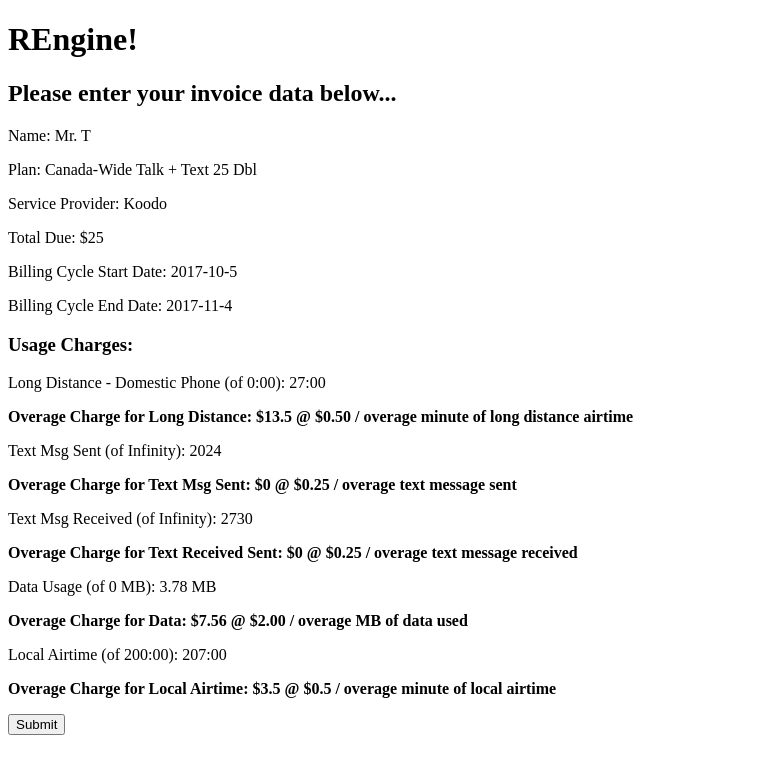
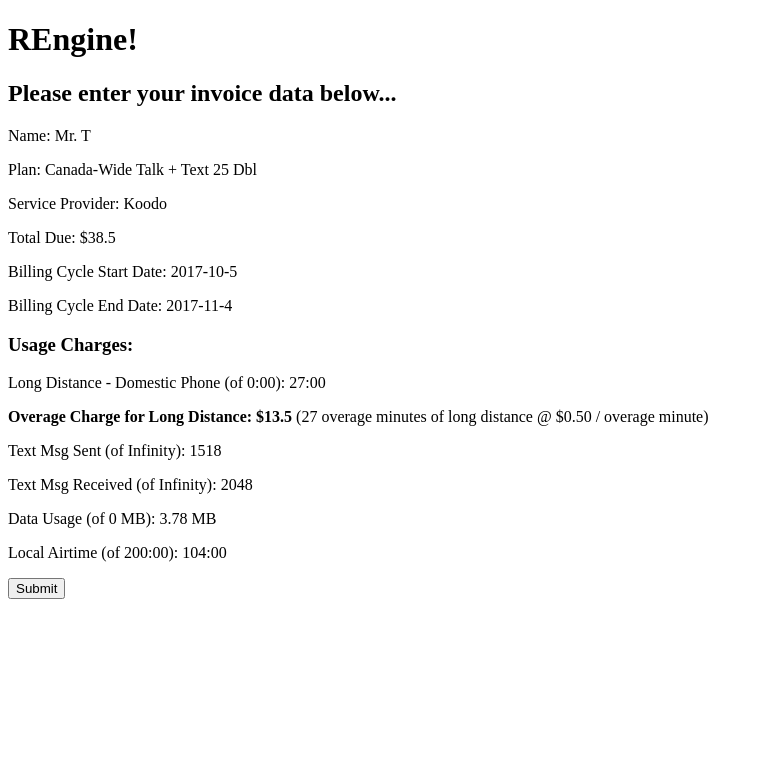
Before and after one commit to KevinHardy-Cooper/REngine, a React app in the folder src/: page / in a window 1280 px wide. Shown: the top 774 px of the page, without its empty margins (0-763 px from the left). Built offline with nearby package versions, Linux system fonts and the light colour scheme.

Commit message:
made a db connector for mysql db, made some improvements to nomenclature and ternary operators for info being presented to user

```diff
--- a/src/App.jsx
+++ b/src/App.jsx
@@ -60,10 +60,6 @@
     this.plan = 'Canada-Wide Talk + Text 25 Dbl';
     this.servProv = 'Koodo';
 
-    // Final charge
-    // This will change depending the invoice
-    this.totalDue = 25;
-
     // Billing cycle
     // This will change depending on the billing cycle
     var d = new Date();
@@ -75,33 +71,38 @@
     this.longDistanceAllowed = 0;
     this.textMsgSentAllowed = Number.POSITIVE_INFINITY;
     this.textMsgReceivedAllowed = Number.POSITIVE_INFINITY;
-    this.dataUsageAllowed = 0
+    this.dataAllowed = 0
     this.localAirtimeAllowed = 200;
 
     // Usages
     // This will change depending on the usage
-    this.longDistance = Math.round(Math.random() * 50);
-    this.textMsgSent = Math.round(Math.random() * 4000);
-    this.textMsgReceived = Math.round(Math.random() * 4000);
+    this.longDistanceUsage = Math.round(Math.random() * 50);
+    this.textMsgSentUsage = Math.round(Math.random() * 3000);
+    this.textMsgReceivedUsage = Math.round(Math.random() * 3000);
     this.dataUsage = Math.round(Math.random() * 10 * Math.pow(10, 2))/Math.pow(10,2);
-    this.localAirtime = Math.round(Math.random() * 500);
+    this.localAirtimeUsage = Math.round(Math.random() * 250);
 
     // Usage charges
     // This will change depending on the usage and the charges
-    var potentialLongDistanceOverage = this.longDistance - this.longDistanceAllowed;
-    this.longDistanceCharge = potentialLongDistanceOverage > 0 ? potentialLongDistanceOverage * 0.50 : 0;
+    this.potentialLongDistanceOverage = this.longDistanceUsage - this.longDistanceAllowed;
+    this.longDistanceCharge = this.potentialLongDistanceOverage > 0 ? this.potentialLongDistanceOverage * 0.50 : 0;
 
-    var potentialTextMsgSentOverage = this.textMsgSent - this.textMsgSentAllowed;
-    this.textMsgSentCharge = this.textMsgSentAllowed != Number.POSITIVE_INFINITY ? potentialTextMsgSentOverage * 0.25 : 0;
+    this.potentialTextMsgSentOverage = this.textMsgSentUsage - this.textMsgSentAllowed;
+    this.textMsgSentCharge = this.textMsgSentAllowed != Number.POSITIVE_INFINITY ? this.potentialTextMsgSentOverage * 0.25 : 0;
 
-    var potentialTextMsgReceivedOverage = this.textMsgReceived - this.textMsgReceivedAllowed;
-    this.textMsgReceivedCharge = this.textMsgReceivedAllowed != Number.POSITIVE_INFINITY ? potentialTextMsgReceivedOverage * 0.25 : 0;
+    this.potentialTextMsgReceivedOverage = this.textMsgReceivedUsage - this.textMsgReceivedAllowed;
+    this.textMsgReceivedCharge = this.textMsgReceivedAllowed != Number.POSITIVE_INFINITY ? this.potentialTextMsgReceivedOverage * 0.25 : 0;
 
-    var potentialDataUsageOverage = this.dataUsage - this.dataUsageAllowed;
-    this.dataUsageCharge = potentialDataUsageOverage > 0 ? potentialDataUsageOverage * 2 : 0;
+    this.potentialDataOverage = this.dataUsage - this.dataUsageAllowed;
+    this.dataUsageCharge = this.potentialDataOverage > 0 ? this.potentialDataUsageOverage * 2 : 0;
 
-    var potentialLocalAirtimeOverage = this.localAirtime - this.localAirtimeAllowed;
-    this.localAirtimeCharge = potentialLocalAirtimeOverage > 0 ? potentialLocalAirtimeOverage * 0.5 : 0;
+    this.potentialLocalAirtimeOverage = this.localAirtimeUsage - this.localAirtimeAllowed;
+    this.localAirtimeCharge = this.potentialLocalAirtimeOverage > 0 ? this.potentialLocalAirtimeOverage * 0.5 : 0;
+
+    // Final charge
+    // This will change depending the invoice
+    var baseRate = 25;
+    this.totalDue = baseRate + this.longDistanceCharge + this.textMsgSentCharge + this.textMsgReceivedCharge + this.dataUsageCharge + this.localAirtimeCharge;
 
     this.state = {value: ''};
 
@@ -115,9 +116,9 @@
           + 'The total due was submitted: ' + this.totalDue + '.\n'
           + 'The start date was submitted: ' + this.startDate + '.\n'
           + 'The end date was submitted: ' + this.endDate + '.\n'
-          + 'The long distance usage charge was submitted: ' + this.longDistance + '.\n'
-          + 'The text messages sent charge was submitted: ' + this.textMsgSent + '.\n'
-          + 'The text messages received charge was submitted: ' + this.textMsgReceived + '.\n' + 'The local airtime usage charge was submitted: ' + this.localAirtime);
+          + 'The long distance usage charge was submitted: ' + this.longDistanceUsage + '.\n'
+          + 'The text messages sent charge was submitted: ' + this.textMsgSentUsage + '.\n'
+          + 'The text messages received charge was submitted: ' + this.textMsgReceivedUsage + '.\n' + 'The local airtime usage charge was submitted: ' + this.localAirtimeUsage);
     event.preventDefault();
   }
 
@@ -131,16 +132,27 @@
         <p>Billing Cycle Start Date: {this.startDate}</p>
         <p>Billing Cycle End Date: {this.endDate}</p>
         <h3>Usage Charges:</h3>
-        <p>Long Distance - Domestic Phone (of {this.longDistanceAllowed}:00): {this.longDistance}:00</p>
-        <p><strong>Overage Charge for Long Distance: ${this.longDistanceCharge} @ $0.50 / overage minute of long distance airtime</strong></p>
-        <p>Text Msg Sent (of {this.textMsgSentAllowed}): {this.textMsgSent}</p>
-        <p><strong>Overage Charge for Text Msg Sent: ${this.textMsgSentCharge} @ $0.25 / overage text message sent</strong></p>
-        <p>Text Msg Received (of {this.textMsgReceivedAllowed}): {this.textMsgReceived}</p>
-        <p><strong>Overage Charge for Text Received Sent: ${this.textMsgReceivedCharge} @ $0.25 / overage text message received</strong></p>
-        <p>Data Usage (of {this.dataUsageAllowed} MB): {this.dataUsage} MB</p>
-        <p><strong>Overage Charge for Data: ${this.dataUsageCharge} @ $2.00 / overage MB of data used</strong></p>
-        <p>Local Airtime (of {this.localAirtimeAllowed}:00): {this.localAirtime}:00</p>
-        <p><strong>Overage Charge for Local Airtime: ${this.localAirtimeCharge} @ $0.5 / overage minute of local airtime</strong></p>
+
+        {/*Long distance*/}
+        <p>Long Distance - Domestic Phone (of {this.longDistanceAllowed}:00): {this.longDistanceUsage}:00</p>
+        {this.potentialLongDistanceOverage > 0 ? <p><strong>Overage Charge for Long Distance: ${this.longDistanceCharge}</strong> ({this.potentialLongDistanceOverage} overage minutes of long distance @ $0.50 / overage minute)</p> : null}
+
+        {/*Text message sent*/}
+        <p>Text Msg Sent (of {this.textMsgSentAllowed}): {this.textMsgSentUsage}</p>
+        {this.potentialTextMsgSentOverage > 0 ? <p><strong>Overage Charge for Text Msg Sent: ${this.textMsgSentCharge}</strong> ({this.potentialTextMsgSentOverage} overage texts sent @ $0.25 / overage message)</p> : null}
+
+        {/*Text message received*/}
+        <p>Text Msg Received (of {this.textMsgReceivedAllowed}): {this.textMsgReceivedUsage}</p>
+        {this.potentialTextMsgReceivedOverage > 0 ? <p><strong>Overage Charge for Text Received Sent: ${this.textMsgReceivedCharge}</strong>({this.potentialTextMsgReceivedOverage} overage texts received @ $0.25 / overage message)</p> : null}
+
+        {/*Data usage*/}
+        <p>Data Usage (of {this.dataAllowed} MB): {this.dataUsage} MB</p>
+        {this.potentialDataUsageOverage > 0 ? <p><strong>Overage Charge for Data: ${this.dataUsageCharge}</strong> ({this.potentialDataUsageOverage} MB of overage data used @ $2.00 / overage MB)</p> : null}
+
+        {/*Local airtime*/}
+        <p>Local Airtime (of {this.localAirtimeAllowed}:00): {this.localAirtimeUsage}:00 </p>
+        {this.potentialLocalAirtimeOverage > 0 ? <p><strong>Overage Charge for Local Airtime: ${this.localAirtimeCharge}</strong>({this.potentialLocalAirtimeOverage} overage minutes of local airtime @ $0.5 / overage minute)</p> : null}
+
         <input type="submit" value="Submit" />
       </form>
     );
```
Also changed, not shown: src/db_connector.js (added, +21 -0 lines).
